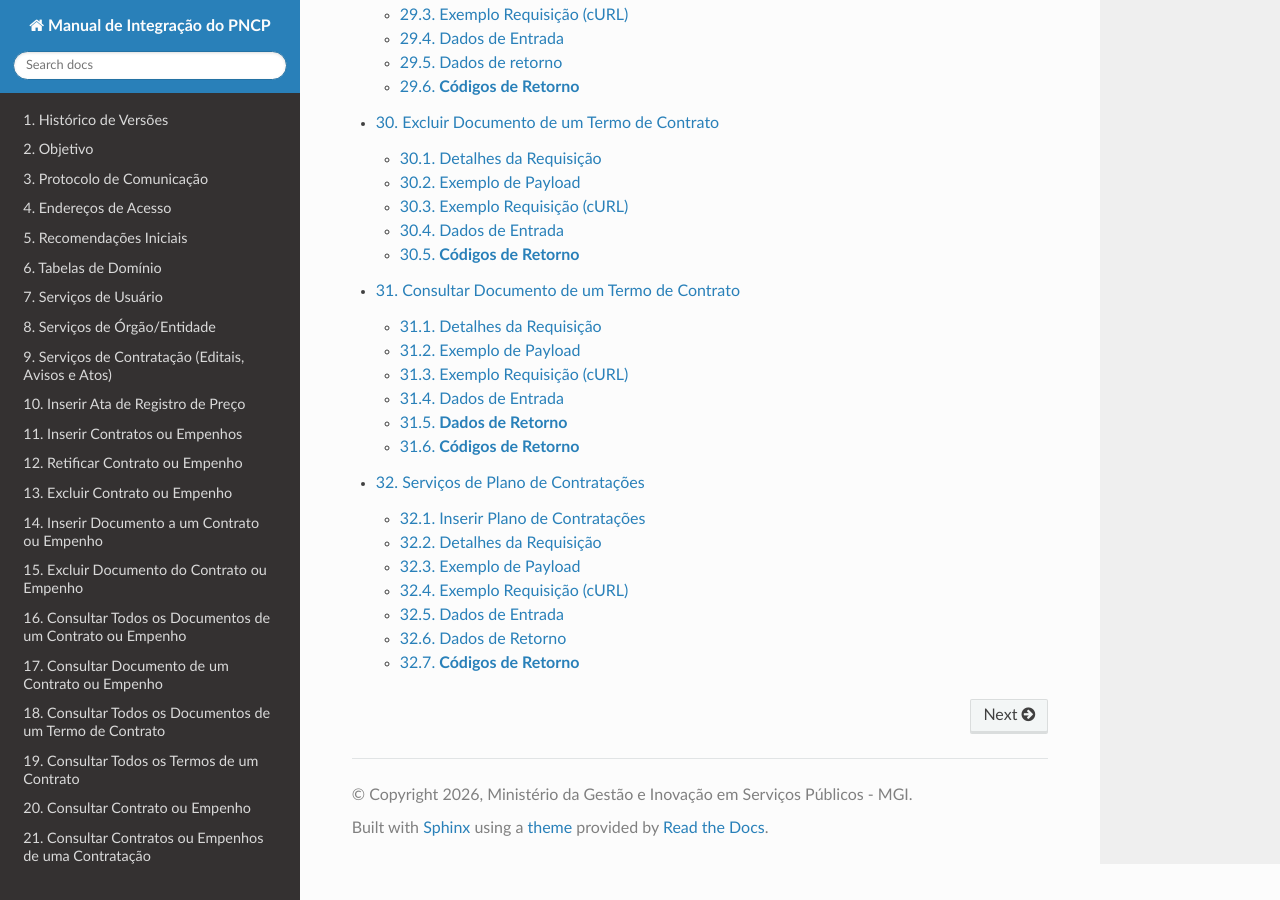
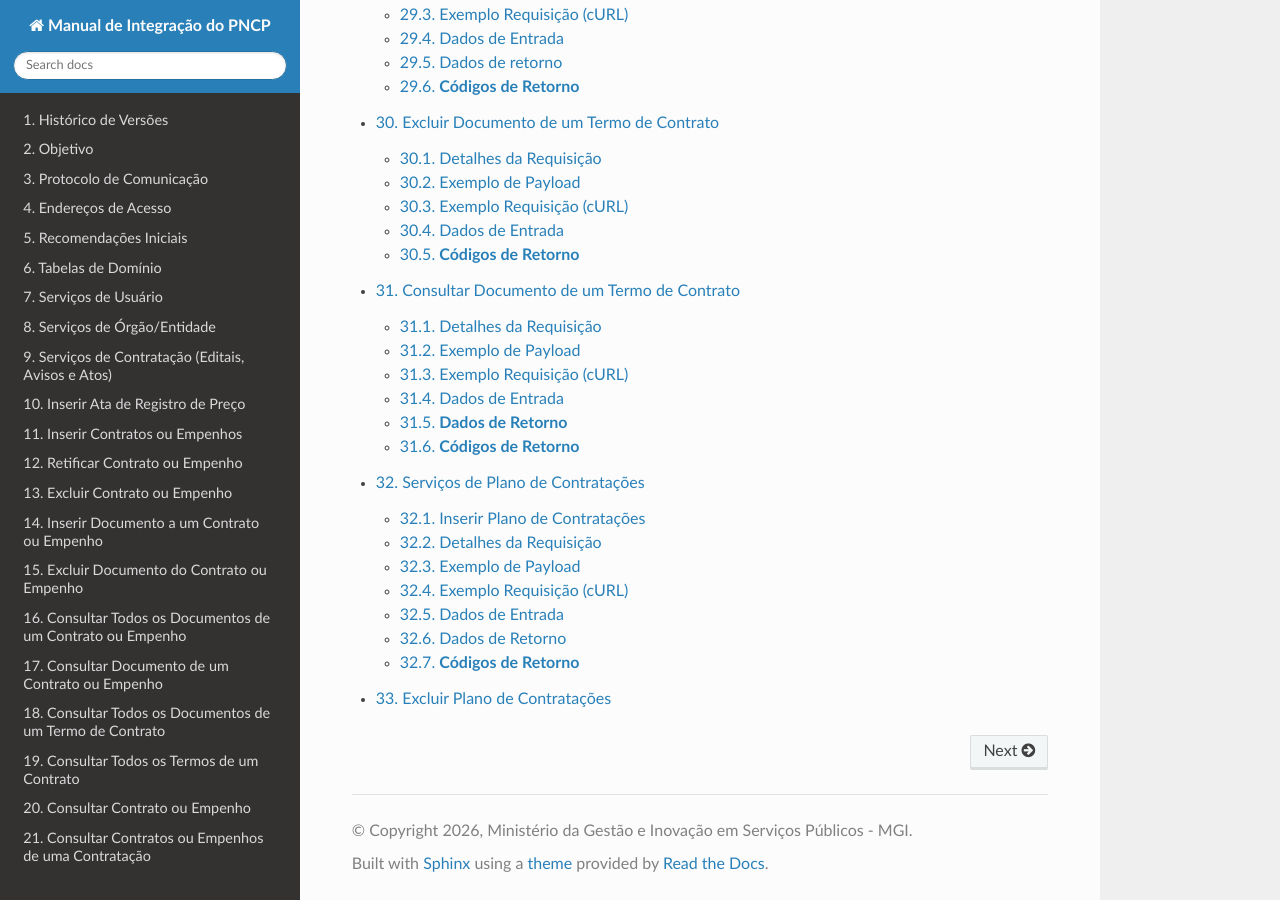
Before and after one commit to carlosmgi/Manual-de-Integracao-do-PNCP, a Sphinx documentation site: the page built from docs/source/index.rst, in a window 1280 px wide and 900 px high, scrolled down 16955 px. Built offline with Sphinx 7.4.7 and the Read the Docs theme 3.1.0, drawn with Linux system fonts in a browser that asks for light colours; pages that are not in the unit, such as notebooks, are missing from menus.

Commit message:
Update index.rst

```diff
--- a/docs/source/index.rst
+++ b/docs/source/index.rst
@@ -50,3 +50,4 @@ Sumário
    Excluir Documento de um Termo de Contrato
    Consultar Documento de um Termo de Contrato
    Serviços de Plano de Contratações
+   Excluir Plano de Contratações
```
